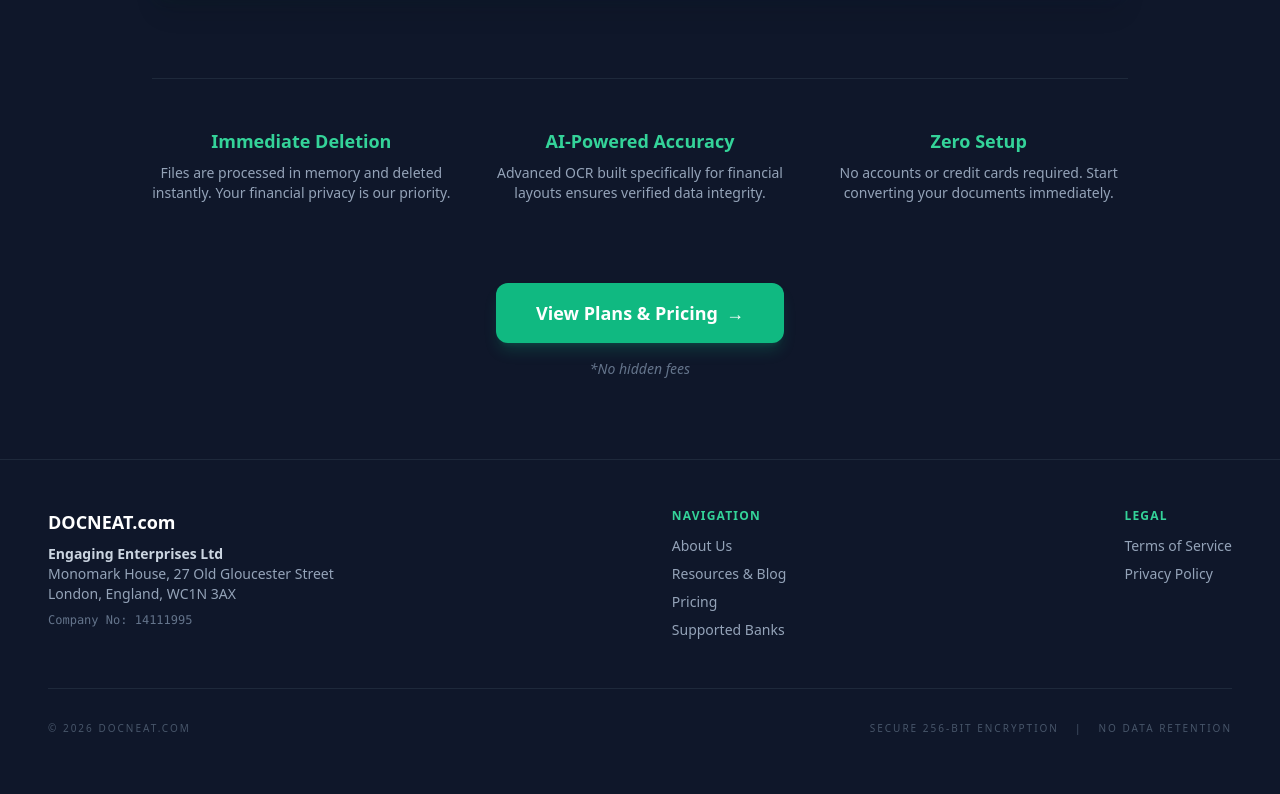
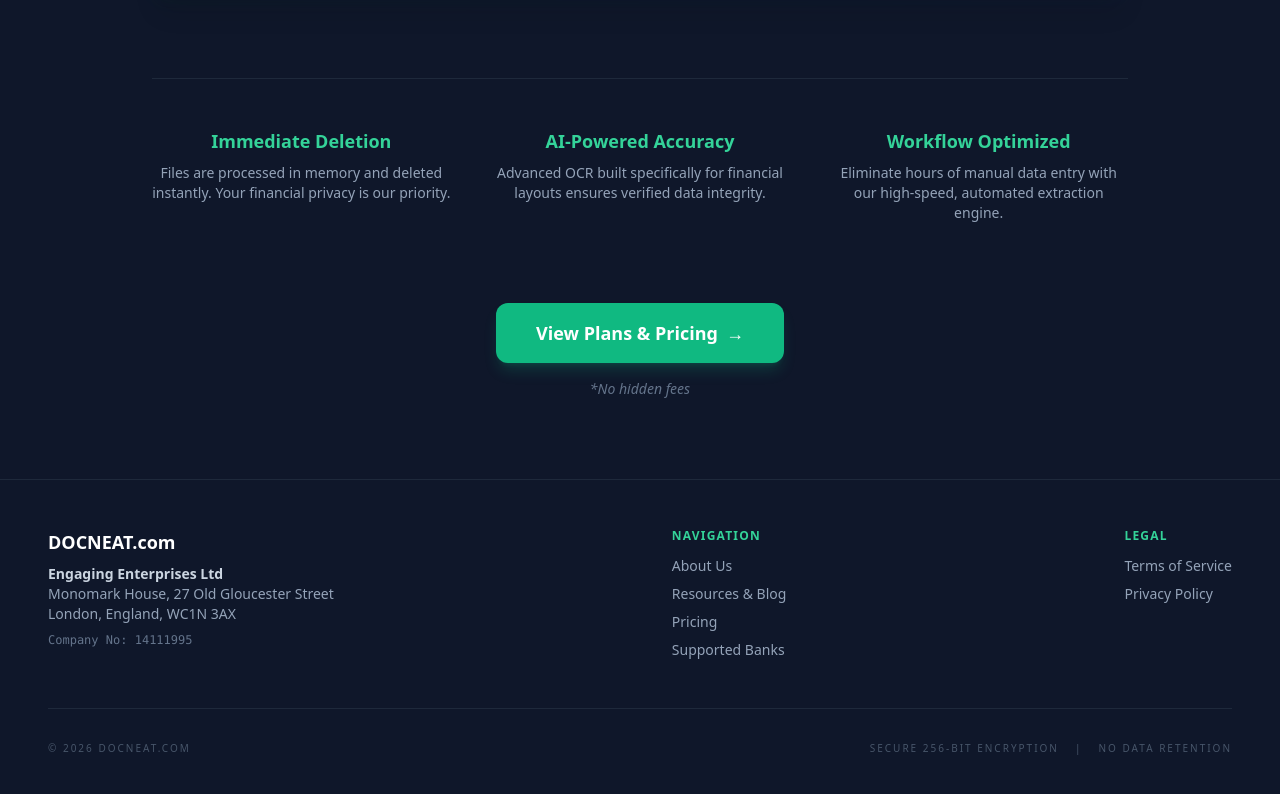
Before and after one commit to timarmstead/docneat-frontend, a Next.js app: page / in a window 1280 px wide. Shown: the part 821-1615 px from the top of the page. Built offline with nearby package versions, Linux system fonts and the light colour scheme; no server answers.

Commit message:
feat: implement localized guest credits and logic fixes

```diff
--- a/app/page.tsx
+++ b/app/page.tsx
@@ -47,8 +47,8 @@ export default function Home() {
             <p className="text-slate-400 text-sm">Advanced OCR built specifically for financial layouts ensures verified data integrity.</p>
           </div>
           <div>
-            <h3 className="text-emerald-400 font-bold text-lg mb-2">Zero Setup</h3>
-            <p className="text-slate-400 text-sm">No accounts or credit cards required. Start converting your documents immediately.</p>
+            <h3 className="text-emerald-400 font-bold text-lg mb-2">Workflow Optimized</h3>
+            <p className="text-slate-400 text-sm">Eliminate hours of manual data entry with our high-speed, automated extraction engine.</p>
           </div>
         </div>
 
```
